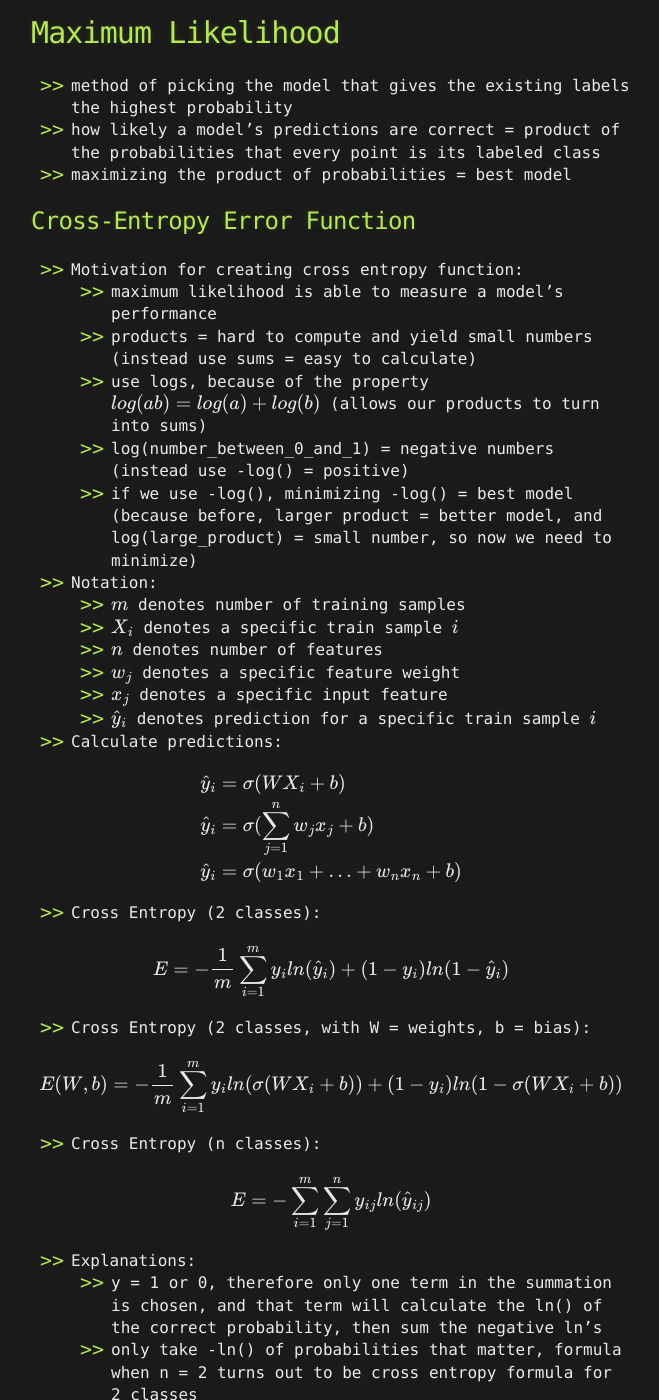
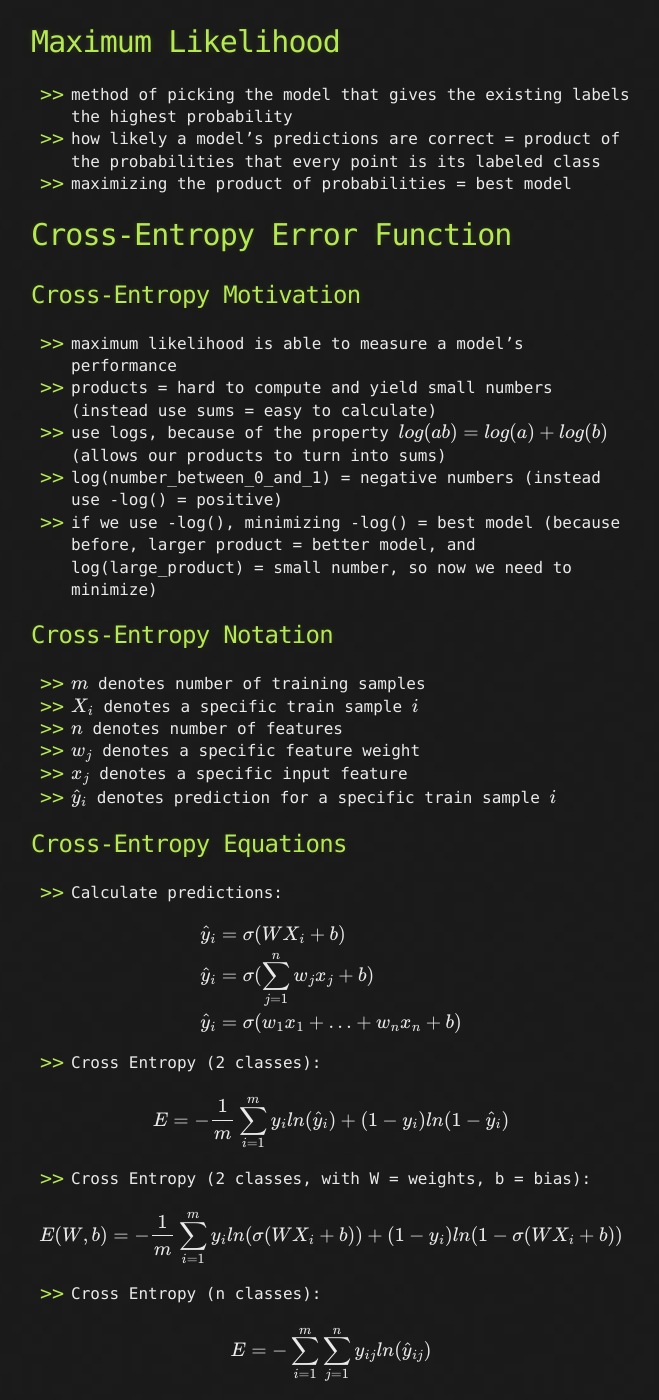
Before and after one commit to LivingProgram/ml-notes, a Jekyll site: the page built from index.md, in a window 1280 px wide and 1400 px high, scrolled down 2039 px. Shown: the whole window, without its empty margins (309-968 px from the left). Built offline with Jekyll 4.4.1, drawn with Linux system fonts in a browser that asks for light colours; our own code applies the rules of GitHub Pages for plain Markdown files; formulas are drawn with MathJax 3; the repository's description, which GitHub fills in, is left out; some of the changed text lies outside the part shown.

Commit message:
change formatting

```diff
--- a/index.md
+++ b/index.md
@@ -15,7 +15,7 @@
 - measures the model's performance
 - must be continuous, not discrete, there should always be a direction towards a more optimal error
 
-## Sigmoid Activation Function
+# Sigmoid Activation Function
 - sigmoid graph and equation: ![sigmoid function](https://livingprogram.github.io/ml-notes/images/ml-notes_2.jpg)
 - takes in all real numbers and outputs a probability between 0 and 1
 - allows a continuous error function
@@ -36,20 +36,23 @@
 - how likely a model's predictions are correct = product of the probabilities that every point is its labeled class
 - maximizing the product of probabilities = best model
 
-## Cross-Entropy Error Function
-- Motivation for creating cross entropy function:
-  - maximum likelihood is able to measure a model's performance
-  - products = hard to compute and yield small numbers (instead use sums = easy to calculate)
-  - use logs, because of the property $$log(ab) = log(a) + log(b)$$ (allows our products to turn into sums)
-  - log(number_between_0_and_1) = negative numbers (instead use -log() = positive)
-  - if we use -log(), minimizing -log() = best model (because before, larger product = better model, and log(large_product) = small number, so now we need to minimize)
-- Notation:
-  - $$m$$ denotes number of training samples
-  - $$X_{i}$$ denotes a specific train sample $$i$$
-  - $$n$$ denotes number of features
-  - $$w_{j}$$ denotes a specific feature weight
-  - $$x_{j}$$ denotes a specific input feature
-  - $$\hat{y}_{i}$$ denotes prediction for a specific train sample $$i$$
+# Cross-Entropy Error Function
+## Cross-Entropy Motivation
+- maximum likelihood is able to measure a model's performance
+- products = hard to compute and yield small numbers (instead use sums = easy to calculate)
+- use logs, because of the property $$log(ab) = log(a) + log(b)$$ (allows our products to turn into sums)
+- log(number_between_0_and_1) = negative numbers (instead use -log() = positive)
+- if we use -log(), minimizing -log() = best model (because before, larger product = better model, and log(large_product) = small number, so now we need to minimize)
+
+## Cross-Entropy Notation
+- $$m$$ denotes number of training samples
+- $$X_{i}$$ denotes a specific train sample $$i$$
+- $$n$$ denotes number of features
+- $$w_{j}$$ denotes a specific feature weight
+- $$x_{j}$$ denotes a specific input feature
+- $$\hat{y}_{i}$$ denotes prediction for a specific train sample $$i$$
+
+## Cross-Entropy Equations
 - Calculate predictions:
 
 $$\begin{align}\hat{y}_{i}&=\sigma(WX_{i}+b) \\
@@ -68,9 +71,9 @@ $$E(W,b)=-\frac{1}{m}\sum_{i=1}^{m}y_{i}ln(\sigma(WX_{i}+b))+(1-y_{i})ln(1-\sigm
 
 $$E=-\sum_{i=1}^{m}\sum_{j=1}^{n}y_{ij}ln(\hat{y}_{ij})$$
 
-- Explanations:
-  - y = 1 or 0, therefore only one term in the summation is chosen, and that term will calculate the ln() of the correct probability, then sum the negative ln’s
-  - only take -ln() of probabilities that matter, formula when n = 2 turns out to be cross entropy formula for 2 classes
+## Cross-Entropy Explanations
+- y = 1 or 0, therefore only one term in the summation is chosen, and that term will calculate the ln() of the correct probability, then sum the negative ln’s
+- only take -ln() of probabilities that matter, formula when n = 2 turns out to be cross entropy formula for 2 classes
 
 # Gradient Descent
 
```
